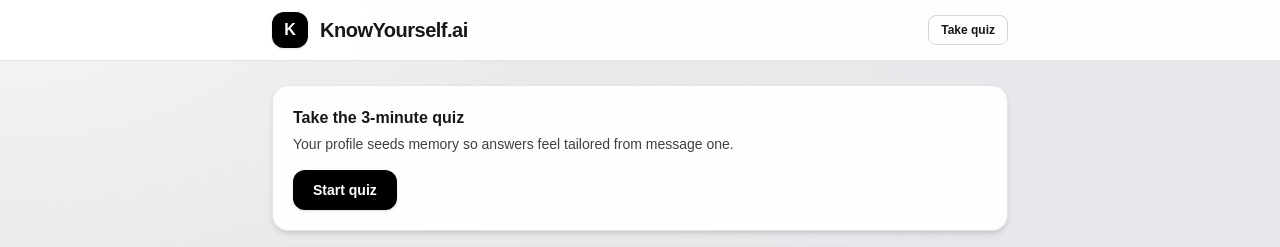
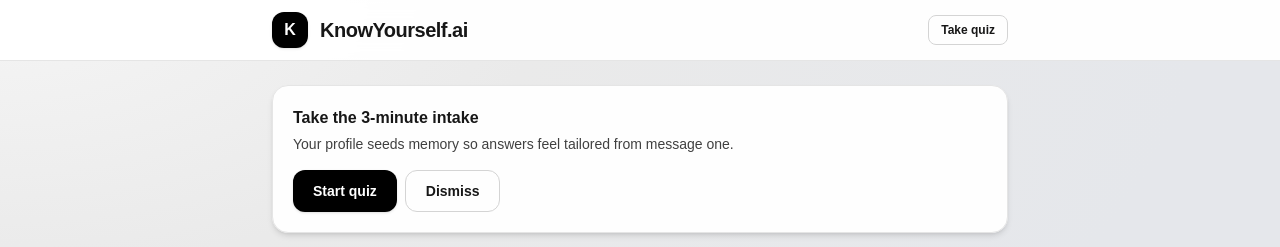
Before and after one commit to JustinSallee/knowyourself.ai, a Next.js app: page /chat in a window 1280 px wide. Shown: the top 247 px of the page. Built offline with nearby package versions, Linux system fonts and the light colour scheme; no server answers.

Commit message:
chat: reliable quiz CTA (force + strict check + logging)

```diff
--- a/src/app/chat/page.tsx
+++ b/src/app/chat/page.tsx
@@ -1,3 +1,4 @@
+// src/app/chat/page.tsx
 'use client'
 
 import { useEffect, useRef, useState } from 'react'
@@ -11,15 +12,27 @@ const supabase = createClient(
   process.env.NEXT_PUBLIC_SUPABASE_ANON_KEY ?? ''
 )
 
+function hasCompleteQuizRow(row: any | null): boolean {
+  if (!row) return false
+  const { smartness_score, personality_type, dominant_thinking_style, love_language, deep_dive } = row
+  const hasScore = smartness_score !== null && smartness_score !== undefined && String(smartness_score).trim() !== ''
+  const hasAll =
+    !!(personality_type && String(personality_type).trim()) &&
+    !!(dominant_thinking_style && String(dominant_thinking_style).trim()) &&
+    !!(love_language && String(love_language).trim()) &&
+    !!(deep_dive && String(deep_dive).trim())
+  return hasScore && hasAll
+}
+
 export default function ChatPage() {
   const router = useRouter()
+
+  // ===== state =====
   const [userId, setUserId] = useState<string | null>(null)
+  const [hasQuiz, setHasQuiz] = useState<boolean | null>(null)       // null = unknown yet
+  const [loadingQuizCheck, setLoadingQuizCheck] = useState(true)
+  const [forceQuiz, setForceQuiz] = useState(false)                  // /chat?quiz=1 forces CTA (for testing)
 
-  // quiz state
-  const [hasQuiz, setHasQuiz] = useState<boolean | null>(null)
-  const [loadingQuizCheck, setLoadingQuizCheck] = useState(true)
-
-  // chat state
   const [msgs, setMsgs] = useState<Msg[]>([
     { role: 'assistant', content: 'Welcome to KnowYourself.ai. Ask me anything. Your quiz profile helps me personalize answers.' }
   ])
@@ -27,11 +40,19 @@ export default function ChatPage() {
   const [loading, setLoading] = useState(false)
   const endRef = useRef<HTMLDivElement>(null)
 
+  // scroll to bottom on updates
   useEffect(() => {
     endRef.current?.scrollIntoView({ behavior: 'smooth' })
   }, [msgs, loading])
 
-  // auth + quiz check
+  // URL override (for prod testing): /chat?quiz=1
+  useEffect(() => {
+    if (typeof window !== 'undefined') {
+      setForceQuiz(new URLSearchParams(window.location.search).has('quiz'))
+    }
+  }, [])
+
+  // ===== auth + quiz check (overwrite your old effect with this entire block) =====
   useEffect(() => {
     const init = async () => {
       // ensure session
@@ -41,20 +62,32 @@ export default function ChatPage() {
       const id = session?.user?.id || null
       setUserId(id)
 
-      // check quiz only if we have a user
       if (id) {
+        // get the latest row and decide if it's actually complete
         const { data: rows, error } = await supabase
           .from('quiz_results')
-          .select('id')
+          .select('smartness_score, personality_type, dominant_thinking_style, love_language, deep_dive, created_at')
           .eq('user_id', id)
+          .order('created_at', { ascending: false })
           .limit(1)
 
-        if (!error) setHasQuiz(Boolean(rows && rows.length))
+        const latest = rows?.[0] ?? null
+        const complete = !error && hasCompleteQuizRow(latest)
+
+        // TEMP console so we can see what prod thinks (open DevTools > Console)
+        console.log('quiz check', { id, complete, latest, error })
+
+        setHasQuiz(complete)
+      } else {
+        // no user yet -> show CTA
+        setHasQuiz(false)
       }
+
       setLoadingQuizCheck(false)
     }
     init()
   }, [])
+  // ===== end auth + quiz check =====
 
   const send = async () => {
     if (!text.trim() || !userId) return
@@ -92,7 +125,7 @@ export default function ChatPage() {
           <div className="h-9 w-9 rounded-xl bg-black text-white flex items-center justify-center font-bold shadow-sm">K</div>
           <div className="text-xl font-extrabold tracking-tight text-neutral-900">KnowYourself.ai</div>
 
-          {/* always-visible escape hatch to quiz */}
+          {/* Always-visible link to quiz */}
           <button
             onClick={() => router.push('/quiz')}
             className="ml-auto rounded-lg border border-neutral-300 px-3 py-1.5 text-xs font-semibold hover:bg-neutral-100 transition"
@@ -104,23 +137,31 @@ export default function ChatPage() {
 
       {/* Main */}
       <main className="mx-auto w-full max-w-3xl flex-1 px-4 py-6 space-y-4">
-        {/* Quiz CTA: only render after we finish checking; show when user has no results */}
-        {!loadingQuizCheck && hasQuiz !== true && (
+        {/* ===== QUIZ CARD (this is the “quiz card in JSX” I referred to) ===== */}
+        {/* Show it unless we KNOW they already have a complete quiz, or while forced via ?quiz=1 */}
+        {!loadingQuizCheck && (forceQuiz || hasQuiz !== true) && (
           <div className="rounded-2xl border border-neutral-200 bg-white/95 shadow-md p-5">
-            <div className="text-base text-neutral-900 font-semibold">Take the 3-minute quiz</div>
+            <div className="text-base text-neutral-900 font-semibold">Take the 3-minute intake</div>
             <div className="text-sm text-neutral-700 mt-1">
               Your profile seeds memory so answers feel tailored from message one.
             </div>
-            <div className="mt-4">
+            <div className="mt-4 flex gap-2">
               <button
                 onClick={() => router.push('/quiz')}
                 className="rounded-xl bg-black text-white px-5 py-2.5 text-sm font-semibold shadow-sm hover:opacity-90 active:scale-[.99] transition"
               >
                 Start quiz
               </button>
+              <button
+                onClick={() => setHasQuiz(true)} // let user hide it if they truly don’t want it
+                className="rounded-xl border border-neutral-300 px-5 py-2.5 text-sm font-semibold hover:bg-neutral-100 transition"
+              >
+                Dismiss
+              </button>
             </div>
           </div>
         )}
+        {/* ===== END QUIZ CARD ===== */}
 
         {/* Messages */}
         <div className="space-y-3">
```
